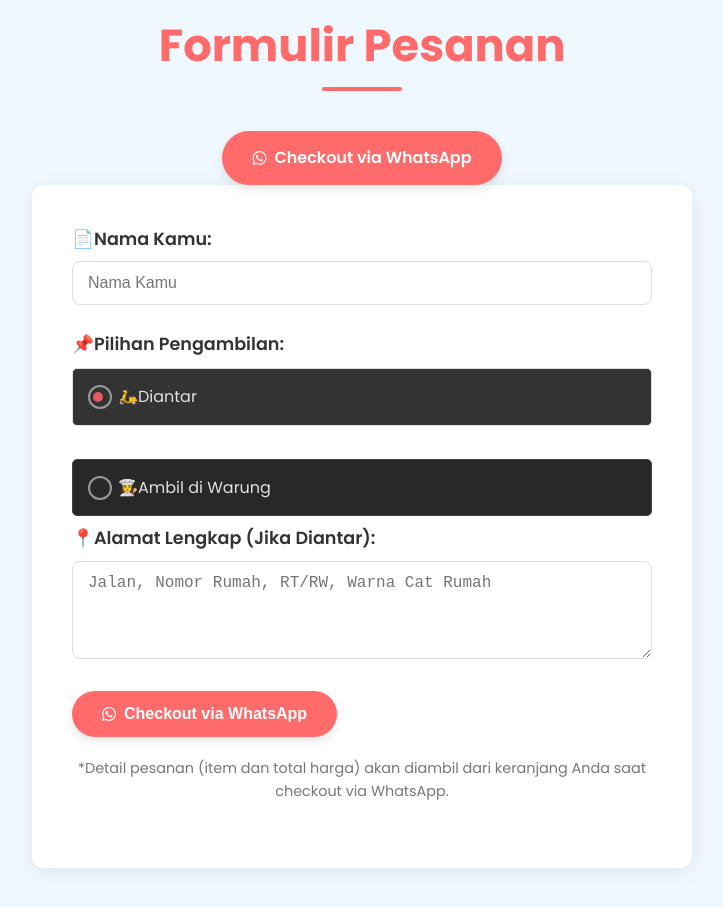
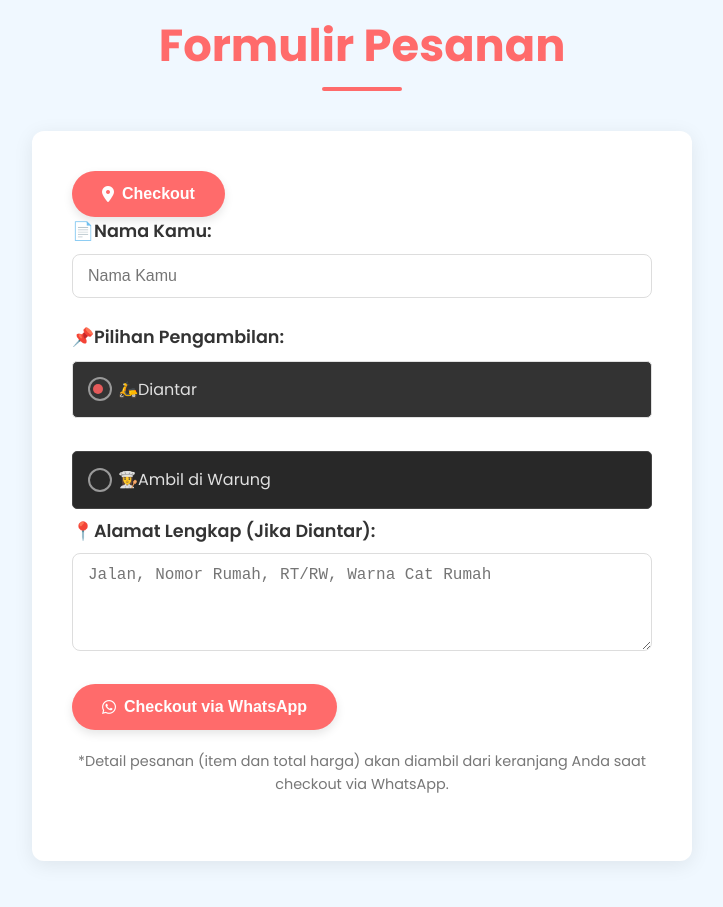
Before and after one commit to Yuyawibuu/JaJanan-Teh-Tita, a plain HTML site: page index.html in a window 1280 px wide. Shown: the part 3520-4427 px from the top of the page, without its empty margins (278-1001 px from the left). Drawn offline with Linux system fonts and the light colour scheme.

Commit message:
Update index.html

```diff
--- a/index.html
+++ b/index.html
@@ -67,9 +67,11 @@
         <section id="order-form-section" class="order-form-section">
             <div class="container">
                 <h2>Formulir Pesanan</h2>
-                <a href="#hubungi-kami" class="btn primary-btn"><i class="fab fa-whatsapp"></i> Checkout via WhatsApp</a>
                 <form id="orderForm">
                     <div class="form-group">
+                        <a href="#hubungi-kami">
+    <button id="checkoutBtn" class="btn primary-btn"><i class="fas fa-map-marker-alt"></i> Checkout</button>
+</a>
                         <label for="customerName">📄Nama Kamu:</label>
                         <input type="text" id="customerName" placeholder="Nama Kamu" required>
                     </div>
@@ -134,7 +136,7 @@
                 </ul>
             <div class="cart-summary-modal">
                 <p>Total: <span id="modal-cart-total">Rp 0</span></p>
-                <button id="checkoutBtn" class="btn primary-btn"><i class="fab fa-whatsapp"></i> Checkout via WhatsApp</button>
+                <button id="checkoutBtn" class="btn primary-btn"><i class="fas fa-map-marker-alt"></i> Checkout</button>
             </div>
         </div>
     </div>
```
